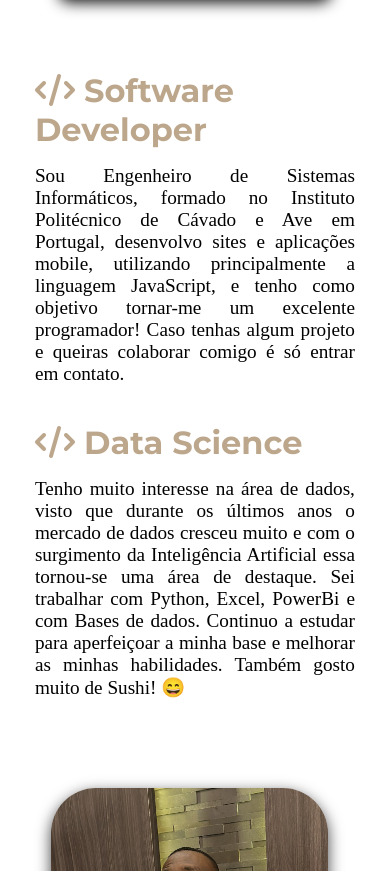
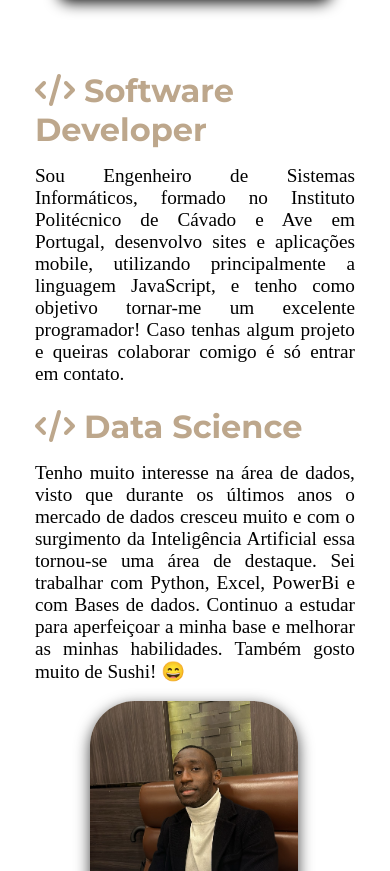
Before and after one commit to Narcio-Silvestre/mywebsite, a plain HTML site: page index.html in a window 390 px wide. Shown: the part 4361-5232 px from the top of the page. Drawn offline with Linux system fonts and the light colour scheme.

Commit message:
media queries for cellphone

```diff
--- a/css/main.css
+++ b/css/main.css
@@ -453,18 +453,17 @@ Dispositivos extragrandes	1200px e acima
 
     .section4_img{
     width: 8rem;
-    top: 90%;
-    left: 13%;
+    left: 23%;
+    top: 42rem;
     }
 
     .section4_img > img{
-        height: 20rem;
+        height: 15rem;
     }
 
     .section4_desc{
-        gap: 10rem;
+        gap: 9rem;
         width: 20rem;
-        height: 25rem;
         top: 5%;
         right: 9%;
 
```
